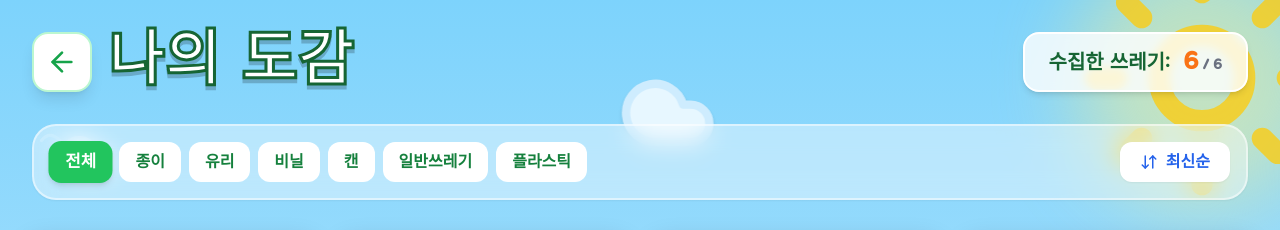
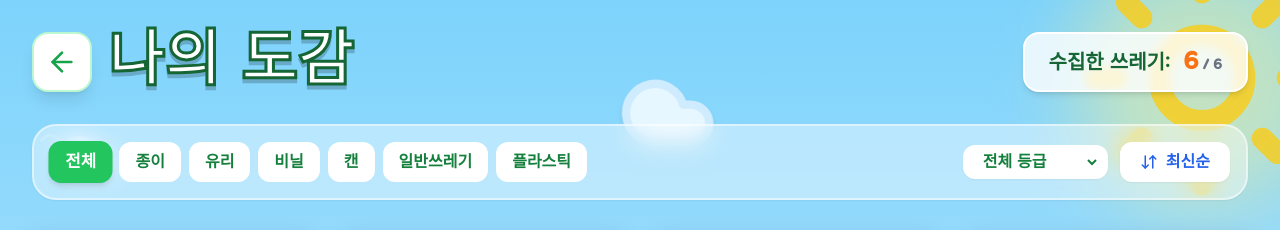
Before and after one commit to AIX-01/trashmon-frontend, a Next.js app: page /collection in a window 1280 px wide. Shown: the top 230 px of the page. Built offline with nearby package versions, Linux system fonts and the light colour scheme.

Commit message:
collectionRankCategory

```diff
--- a/src/app/collection/page.tsx
+++ b/src/app/collection/page.tsx
@@ -26,6 +26,7 @@ const FarmPage = () => {
 
   // 필터 및 정렬 상태
   const [filterCategory, setFilterCategory] = useState('전체');
+  const [filterRank, setFilterRank] = useState('ALL');
   const [sortOrder, setSortOrder] = useState<'newest' | 'oldest'>('newest');
 
   useEffect(() => {
@@ -69,8 +70,11 @@ const FarmPage = () => {
   // 필터링 및 정렬 로직 적용
   const filteredCharacters = characters
     .filter(char => {
-      if (filterCategory === '전체') return true;
-      return char.category === filterCategory;
+      // 카테고리 필터
+      if (filterCategory !== '전체' && char.category !== filterCategory) return false;
+      // 랭크 필터
+      if (filterRank !== 'ALL' && char.rank !== filterRank) return false;
+      return true;
     })
     .sort((a, b) => {
       if (sortOrder === 'newest') {
@@ -222,7 +226,21 @@ const FarmPage = () => {
                 ))}
             </div>
 
-            {/* Sort Toggle */}
+            {/* Rank Filter & Sort Toggle */}
+            <div className="flex items-center gap-3">
+                {/* 랭크 필터 드롭다운 */}
+                <select
+                    value={filterRank}
+                    onChange={(e) => setFilterRank(e.target.value)}
+                    className="bg-white px-4 py-2 rounded-xl text-green-700 font-bold hover:bg-green-50 transition shadow-sm border-r-8 border-transparent outline-none cursor-pointer"
+                >
+                    <option value="ALL">전체 등급</option>
+                    <option value="S">S급 (레전드)</option>
+                    <option value="A">A급 (희귀)</option>
+                    <option value="B">B급 (일반)</option>
+                    <option value="C">C급 (평범)</option>
+                </select>
+
                 <button
                     onClick={() => setSortOrder(prev => prev === 'newest' ? 'oldest' : 'newest')}
                     className="flex items-center gap-2 bg-white px-5 py-2 rounded-xl text-blue-600 font-bold hover:bg-blue-50 transition shadow-sm"
@@ -230,6 +248,7 @@ const FarmPage = () => {
                     <ArrowDownUp size={18} />
                     {sortOrder === 'newest' ? '최신순' : '오래된순'}
                 </button>
+            </div>
         </div>
 
         {/* Grid Area */}
```
Lines whose indentation alone changed are shown as unchanged.
